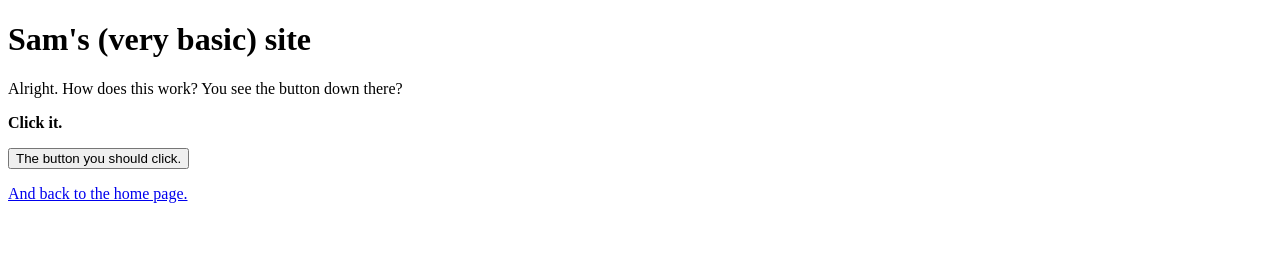
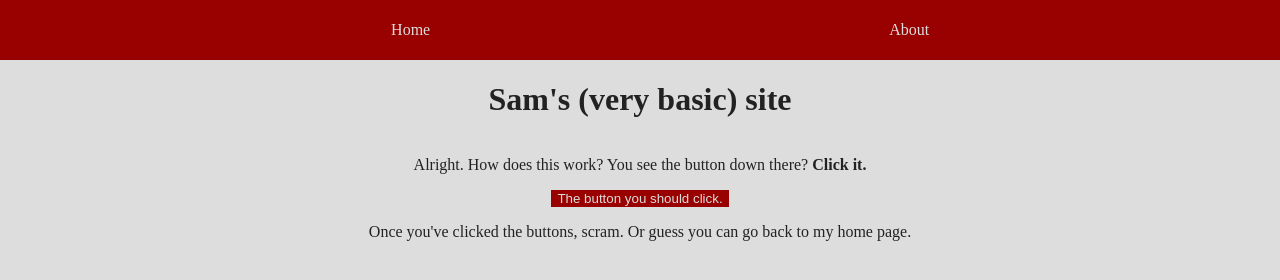
Before and after one commit to samhi113/n320-assgn3, a website: page public/about.html in a window 1280 px wide. Drawn offline with Linux system fonts and the light colour scheme.

Commit message:
finally done :P

```diff
--- a/public/about.html
+++ b/public/about.html
@@ -4,15 +4,32 @@
     <meta charset="UTF-8" />
     <meta http-equiv="X-UA-Compatible" content="IE=edge" />
     <meta name="viewport" content="width=device-width, initial-scale=1.0" />
-    <title>Home</title>
+    <link rel="stylesheet" href="./styles.css" />
+    <title>About</title>
   </head>
   <body>
+    <nav>
+      <ul>
+        <li>
+          <a href="index.html">Home</a>
+        </li>
+
+        <li>
+          <a href="about.html">About</a>
+        </li>
+      </ul>
+    </nav>
     <h1>Sam's (very basic) site</h1>
-    <p>Alright. How does this work? You see the button down there?</p>
-    <p><b>Click it.</b></p>
+    <p>
+      Alright. How does this work? You see the button down there?
+      <b>Click it.</b>
+    </p>
     <button id="theButton">The button you should click.</button>
     <section id="domManSec"></section>
-    <p><a href="about.html">And back to the home page.</a></p>
+    <p>
+      Once you've clicked the buttons, scram. Or guess you can go back to my
+      home page.
+    </p>
 
     <script src="./app.js"></script>
   </body>
--- a/public/app.js
+++ b/public/app.js
@@ -7,7 +7,7 @@ var count = 0;
 
 theButton.addEventListener("click", function() {
     count += 1;
-    domManSec.innerHTML = `<p>You did the thing where the thing is did ${count} times!</p>
+    domManSec.innerHTML = `<p>You did the thing where the thing is did ${count} time(s)!</p>
     <p>Isn't that cool? When the user clicks the button, a function is called to manipulate the DOM and add text locally.</p>
     <p>Now check this out. <button id="betterButton">Click me too!</button></p>`;
 
@@ -15,6 +15,6 @@ theButton.addEventListener("click", function() {
     betterButton.addEventListener("click", function() {
         var img = document.createElement("img");
         img.setAttribute("src", "./img/wave.gif");
-        domManSec.append(img)
+        domManSec.append(img);
     })
 });
--- /dev/null
+++ b/public/styles.css
@@ -0,0 +1,78 @@
+html {
+  display: flex;
+  flex-direction: column;
+  align-items: center;
+
+  max-width: 100vw;
+  overflow-x: hidden;
+
+  background-color: #ddd;
+  color: #222;
+}
+
+body {
+  margin: 0;
+
+  display: flex;
+  flex-direction: column;
+  align-items: center;
+}
+
+nav {
+  width: 100vw;
+  height: 7.5vh;
+
+  display: flex;
+  justify-content: space-evenly;
+  align-items: center;
+
+  background-color: #900;
+  color: #ddd;
+}
+
+nav ul {
+  height: 100%;
+  width: 100%;
+  list-style: none;
+
+  display: flex;
+  justify-content: space-evenly;
+  align-items: center;
+}
+
+nav ul li,
+nav ul li a {
+  height: 100%;
+  width: 20vw;
+
+  display: flex;
+  align-items: center;
+  justify-content: center;
+
+  color: #ddd;
+  text-decoration: none;
+
+  transition: all 0.25s ease-in-out;
+}
+
+nav ul li:hover,
+nav ul li a:hover {
+  width: 25vw;
+  background-color: #b44;
+}
+
+button {
+  background-color: #900;
+  color: #ddd;
+
+  border: none;
+  transition: all 0.25s ease-in-out;
+}
+
+button:active {
+  background-color: #222 !important;
+}
+
+button:hover {
+  background-color: #b44;
+}
```
Also changed, not shown: public/index.html (+13 -1 lines), server.js (+52 -3 lines).
